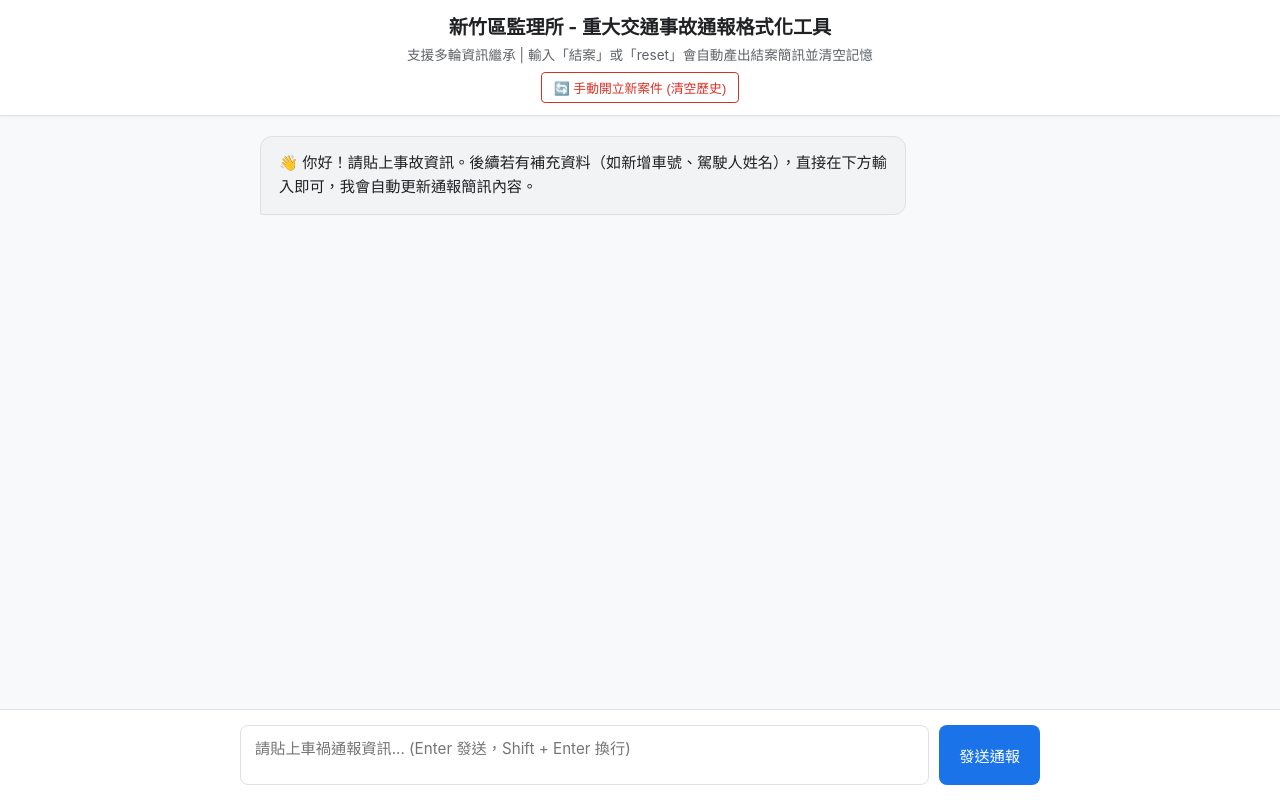
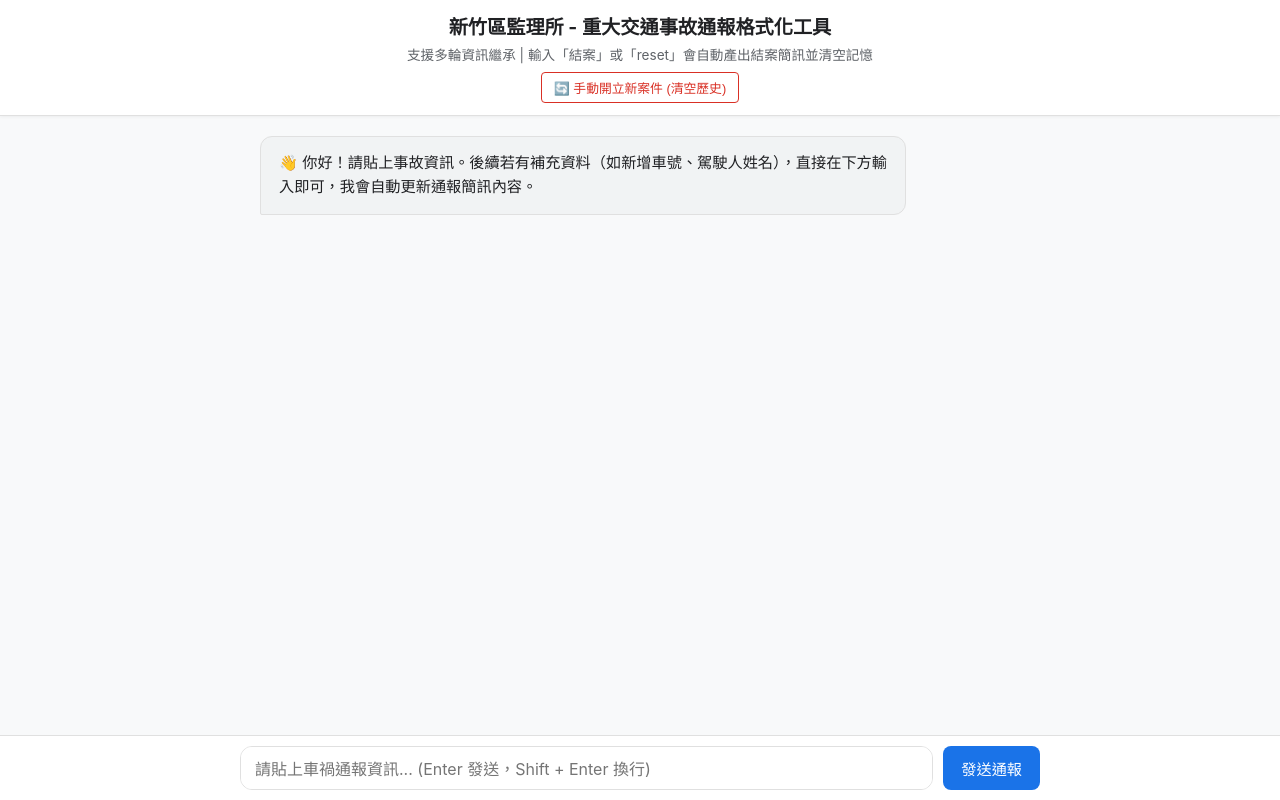
Before and after one commit to ben341369-svg/test001, a plain HTML site: page index.html in a window 1280 px wide. Drawn offline with Linux system fonts and the light colour scheme.

Commit message:
Update index.html

```diff
--- a/index.html
+++ b/index.html
@@ -3,7 +3,7 @@
 <head>
   <meta charset="UTF-8">
   <meta name="viewport" content="width=device-width, initial-scale=1.0">
-  <title>重大交通事故通報系統 - NotebookLM 風格 (支援多輪繼承與結案重置)</title>
+  <title>重大交通事故通報系統 - NotebookLM 風格 (支援動態伸縮與結案重置)</title>
   <style>
     :root {
       --bg-color: #f8f9fa;
@@ -109,25 +109,71 @@
     }
     .copy-btn:hover { background-color: #f1f3f4; color: var(--primary-color); }
 
-    /* 下方輸入區 */
-    footer { background-color: var(--card-bg); border-top: 1px solid var(--border-color); padding: 15px 20px; }
-    .input-wrapper { max-width: 800px; margin: 0 auto; display: flex; gap: 10px; }
+    /* 下方輸入區：NotebookLM 自動伸縮與手機優化 */
+    footer {
+      background-color: var(--card-bg);
+      border-top: 1px solid var(--border-color);
+      padding: 10px 15px;
+      position: sticky;
+      bottom: 0;
+      z-index: 10;
+    }
+
+    .input-wrapper {
+      max-width: 800px;
+      margin: 0 auto;
+      display: flex;
+      gap: 10px;
+      align-items: flex-end; /* 按鈕保持置底 */
+    }
+
     textarea {
-      flex: 1; height: 60px; padding: 10px 14px; border: 1px solid var(--border-color);
-      border-radius: 8px; font-size: 0.95rem; resize: none; font-family: inherit; outline: none;
+      flex: 1;
+      min-height: 44px;      /* 預設約 1-2 行高 */
+      max-height: 300px;     /* 約 13 行的最大高度 */
+      height: 44px;
+      padding: 10px 14px;
+      border: 1px solid var(--border-color);
+      border-radius: 12px;
+      font-size: 16px;       /* 防止 iOS 點擊時自動放大畫面 */
+      line-height: 1.5;
+      resize: none;          /* 停用拖曳變形 */
+      font-family: inherit;
+      outline: none;
+      box-sizing: border-box;
+      overflow-y: auto;      /* 超過最大高度時顯示捲軸 */
+      transition: border-color 0.2s;
     }
+
     textarea:focus { border-color: var(--primary-color); }
 
     button.send-btn {
-      background-color: var(--primary-color); color: white; border: none; border-radius: 8px;
-      padding: 0 20px; font-size: 0.95rem; font-weight: 500; cursor: pointer;
+      background-color: var(--primary-color);
+      color: white;
+      border: none;
+      border-radius: 8px;
+      height: 44px;          /* 與輸入框預設高度一致 */
+      padding: 0 18px;
+      font-size: 0.95rem;
+      font-weight: 500;
+      cursor: pointer;
+      flex-shrink: 0;        /* 防止手機上被擠壓變形 */
     }
+
     button.send-btn:disabled { background-color: #ccc; cursor: not-allowed; }
 
     .loading-dots span { animation: blink 1.4s infinite fill-mode; font-weight: bold; }
     .loading-dots span:nth-child(2) { animation-delay: .2s; }
     .loading-dots span:nth-child(3) { animation-delay: .4s; }
     @keyframes blink { 0% { opacity: .2; } 20% { opacity: 1; } 100% { opacity: .2; } }
+
+    /* RWD 手機版微調 */
+    @media (max-width: 600px) {
+      header h1 { font-size: 1.05rem; }
+      #chat-container { padding: 12px; }
+      .message-row { max-width: 92%; }
+      footer { padding: 8px 10px; }
+    }
   </style>
 </head>
 <body>
@@ -162,6 +208,16 @@
     // 核心：在前端記憶體維護此會話的歷史對話
     let conversationHistory = [];
 
+    // NotebookLM 風格：動態計算輸入框高度（上限約 13 行 / 300px）
+    function autoResizeTextarea() {
+      userInput.style.height = 'auto'; // 先重置以計算精確 scrollHeight
+      const newHeight = Math.min(userInput.scrollHeight, 300); // 限制最大 300px
+      userInput.style.height = newHeight + 'px';
+    }
+
+    // 監聽輸入動態伸縮
+    userInput.addEventListener('input', autoResizeTextarea);
+
     // Enter 快捷發送 (Shift+Enter 換行)
     userInput.addEventListener('keydown', function(e) {
       if (e.key === 'Enter' && !e.shiftKey) {
@@ -173,6 +229,7 @@
     // 清空歷史與對話畫面 (手動或結案觸發)
     function resetConversation(showAlert = false) {
       conversationHistory = [];
+      userInput.style.height = '44px'; // 恢復預設高度
       chatContainer.innerHTML = `
         <div class="message-row ai">
           <div class="message-bubble">🔄 已成功開立新案件！您可以開始輸入全新案件的事故資訊。</div>
@@ -195,8 +252,9 @@
       appendMessage('user', text);
       conversationHistory.push({ role: "user", text: text });
 
-      // 2. 清空輸入欄位並鎖定
+      // 2. 清空輸入欄位、恢復預設高度並鎖定
       userInput.value = '';
+      userInput.style.height = '44px';
       userInput.disabled = true;
       sendBtn.disabled = true;
 
```
